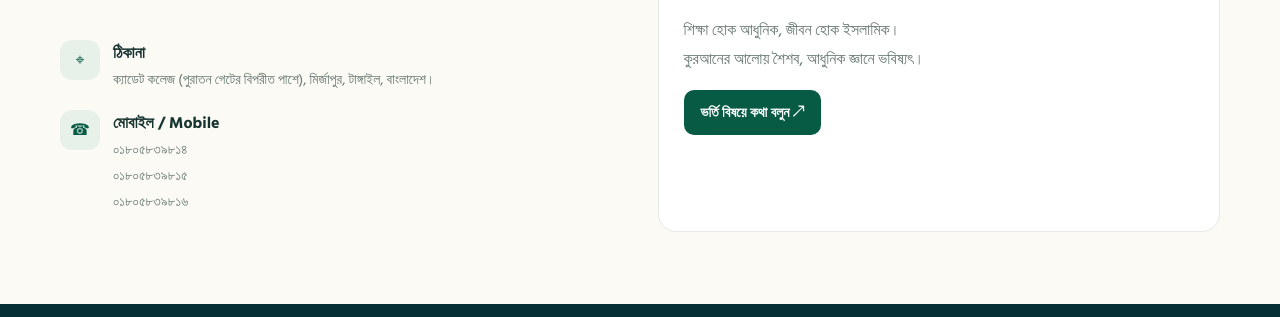
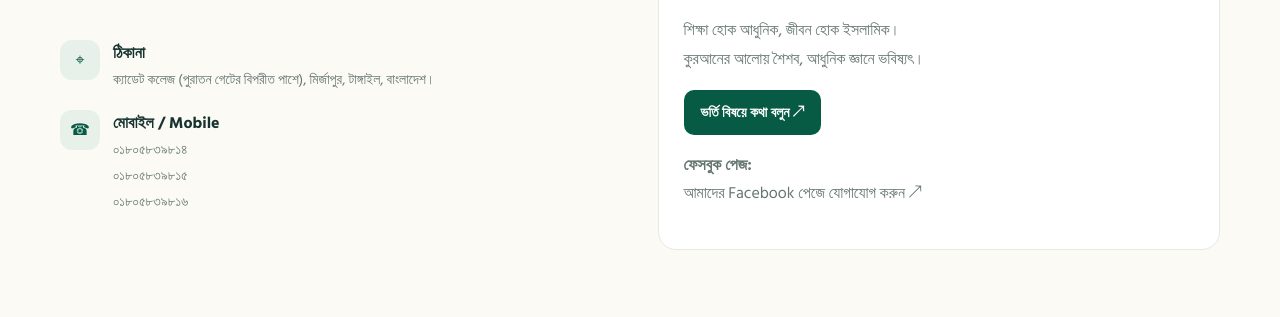
Before and after one commit to sgaglobal26-byte/Salsabil-Global-Academy, a plain HTML site: page index.html in a window 1280 px wide. Shown: the part 7462-7779 px from the top of the page. Drawn offline with Linux system fonts and the light colour scheme; a script that the page names is missing.

Commit message:
Add official Facebook page to contact section

```diff
--- a/index.html
+++ b/index.html
@@ -47,7 +47,7 @@ footer{background:#062f35;color:#dce9e2;padding:35px 0 20px}.foot{display:flex;j
 <section class="faq" id="faq"><div class="wrap"><div class="section-head"><div class="kicker">PARENTS' QUESTIONS</div><h2>অভিভাবকদের সাধারণ জিজ্ঞাসা</h2><p>ভর্তি ও শিক্ষা ব্যবস্থা সম্পর্কে কয়েকটি সাধারণ প্রশ্নের উত্তর।</p></div><details><summary>স্কুল থেকে সরাসরি এখানে ভর্তি হতে পারবে নাকি?</summary><p>হ্যাঁ, আমাদের শিক্ষা ব্যবস্থা সাধারণ শিক্ষা ব্যবস্থার সমন্বয়ে তৈরি।</p></details><details><summary>কেন স্কুল থেকে আপনাদের কাছে দিবো?</summary><p>আমাদের এখানে আসলে আপনার সন্তান সহিহ-শুদ্ধ কোরআন তিলাওয়াতের পাশাপাশি বাংলা ও ইংরেজি শিখবে।</p></details><details><summary>স্কুলের রেজিস্ট্রেশন দিয়ে কি সালসাবিল গ্লোবাল একাডেমিতে ভর্তি হতে পারবে?</summary><p>স্কুল ও মাদরাসার রেজিস্ট্রেশন একই—এমন তথ্য প্রতিষ্ঠান থেকে দেওয়া হয়েছে। ভর্তি বা স্থানান্তরের ক্ষেত্রে প্রযোজ্য নিয়ম ও কাগজপত্র অফিসে যাচাই করে নিন।</p></details></div></section>
 <section id="home-managed-content" class="soft"><div class="wrap"><div class="section-head"><div class="kicker">SALSABIL GLOBAL ACADEMY</div><h2>প্রতিষ্ঠানের বিস্তারিত তথ্য</h2><p>অফিসিয়াল তথ্য ও বিজ্ঞপ্তি</p></div><div id="managedHomeSections" class="cards"><div class="empty">প্রতিষ্ঠানের তথ্য লোড হচ্ছে...</div></div></div></section>
 <section id="leadership" class="soft"><div class="wrap"><div class="section-head"><div class="kicker">OUR LEADERSHIP</div><h2>আমাদের নেতৃত্ব ও শিক্ষকবৃন্দ</h2><p>চেয়ারম্যান, প্রধান শিক্ষক, পরিচালক, শিক্ষক-শিক্ষিকা ও প্রশাসনিক কর্মকর্তাদের পরিচিতি ও বাণী।</p></div><div id="leadershipProfiles" class="cards"><p>তথ্য লোড হচ্ছে...</p></div></div></section>
-<section id="contact"><div class="wrap contact-grid"><div class="contact-info"><div class="kicker">GET IN TOUCH</div><h2>আমাদের সঙ্গে যোগাযোগ করুন</h2><div class="contact-item"><i>⌖</i><div><b>ঠিকানা</b><span>ক্যাডেট কলেজ (পুরাতন গেটের বিপরীত পাশে), মির্জাপুর, টাঙ্গাইল, বাংলাদেশ।</span></div></div><div class="contact-item"><i>☎</i><div><b>মোবাইল / Mobile</b><span><a href="tel:+8801805839814">০১৮০৫৮৩৯৮১৪</a><br><a href="tel:+8801805839815">০১৮০৫৮৩৯৮১৫</a><br><a href="tel:+8801805839816">০১৮০৫৮৩৯৮১৬</a></span></div></div></div><div class="contact-panel"><h3>সালসাবিল গ্লোবাল একাডেমি</h3><p>শিক্ষা হোক আধুনিক, জীবন হোক ইসলামিক।<br>কুরআনের আলোয় শৈশব, আধুনিক জ্ঞানে ভবিষ্যৎ।</p><a class="btn" href="tel:+8801805839814">ভর্তি বিষয়ে কথা বলুন ↗</a></div></div></section>
+<section id="contact"><div class="wrap contact-grid"><div class="contact-info"><div class="kicker">GET IN TOUCH</div><h2>আমাদের সঙ্গে যোগাযোগ করুন</h2><div class="contact-item"><i>⌖</i><div><b>ঠিকানা</b><span>ক্যাডেট কলেজ (পুরাতন গেটের বিপরীত পাশে), মির্জাপুর, টাঙ্গাইল, বাংলাদেশ।</span></div></div><div class="contact-item"><i>☎</i><div><b>মোবাইল / Mobile</b><span><a href="tel:+8801805839814">০১৮০৫৮৩৯৮১৪</a><br><a href="tel:+8801805839815">০১৮০৫৮৩৯৮১৫</a><br><a href="tel:+8801805839816">০১৮০৫৮৩৯৮১৬</a></span></div></div></div><div class="contact-panel"><h3>সালসাবিল গ্লোবাল একাডেমি</h3><p>শিক্ষা হোক আধুনিক, জীবন হোক ইসলামিক।<br>কুরআনের আলোয় শৈশব, আধুনিক জ্ঞানে ভবিষ্যৎ।</p><a class="btn" href="tel:+8801805839814">ভর্তি বিষয়ে কথা বলুন ↗</a><p style="margin-top:16px"><b>ফেসবুক পেজ:</b><br><a href="https://www.facebook.com/profile.php?id=61594647900934" target="_blank" rel="noopener noreferrer">আমাদের Facebook পেজে যোগাযোগ করুন ↗</a></p></div></div></section>
 </main>
 <footer><div class="wrap"><div class="foot"><div><strong>সালসাবিল গ্লোবাল একাডেমি</strong><p>শিক্ষা হোক আধুনিক, জীবন হোক ইসলামিক।</p></div><div><strong>ঠিকানা ও যোগাযোগ</strong><p>ক্যাডেট কলেজ (পুরাতন গেটের বিপরীত পাশে), মির্জাপুর, টাঙ্গাইল<br>০১৮০৫৮৩৯৮১৪ · ০১৮০৫৮৩৯৮১৫ · ০১৮০৫৮৩৯৮১৬</p></div></div><div class="copyright"><span>© <span id="year"></span> Salsabil Global Academy. All rights reserved.</span><span>কুরআনের আলোয় শৈশব · আধুনিক জ্ঞানে ভবিষ্যৎ</span></div></div></footer>
 <script>
```
